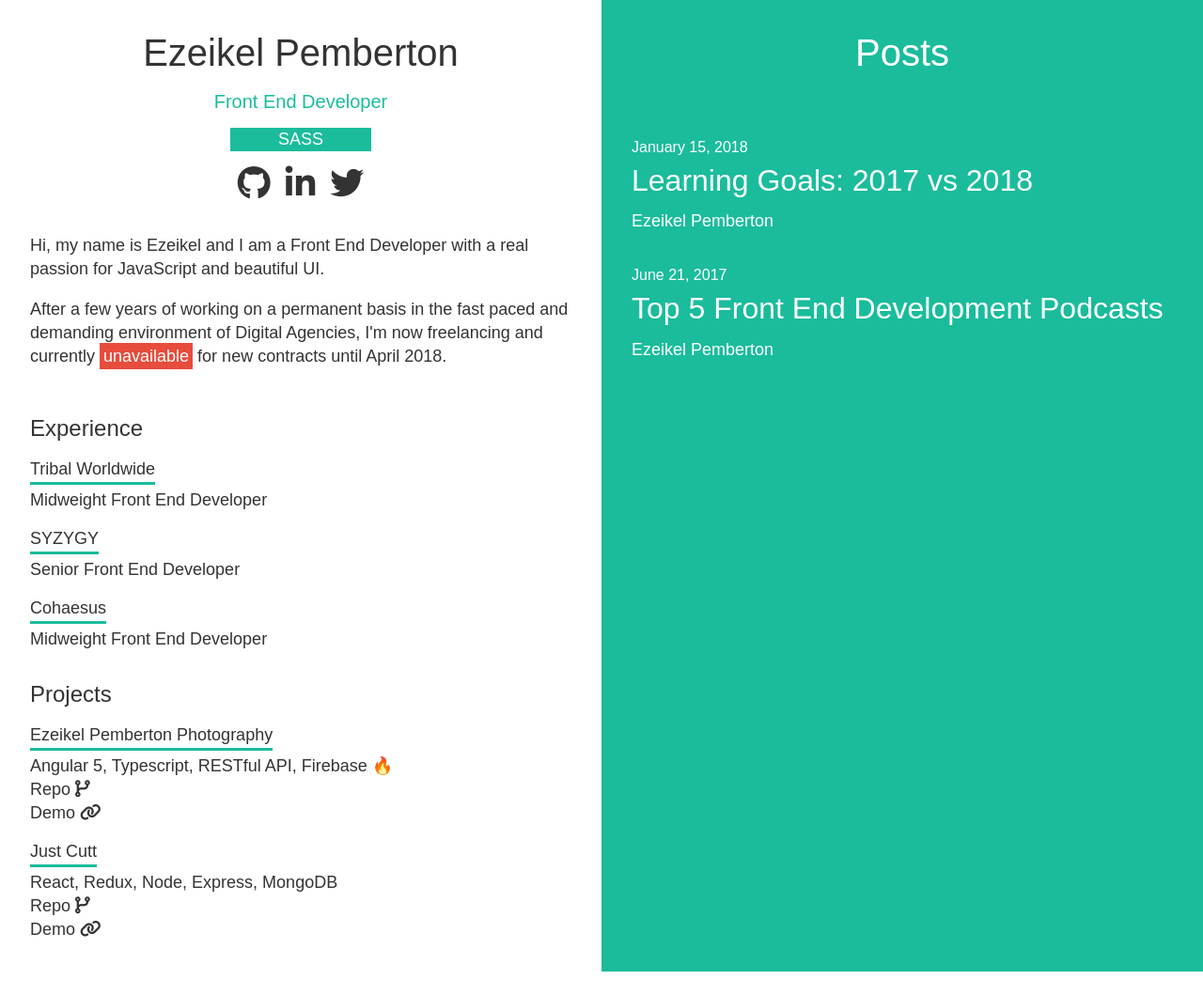
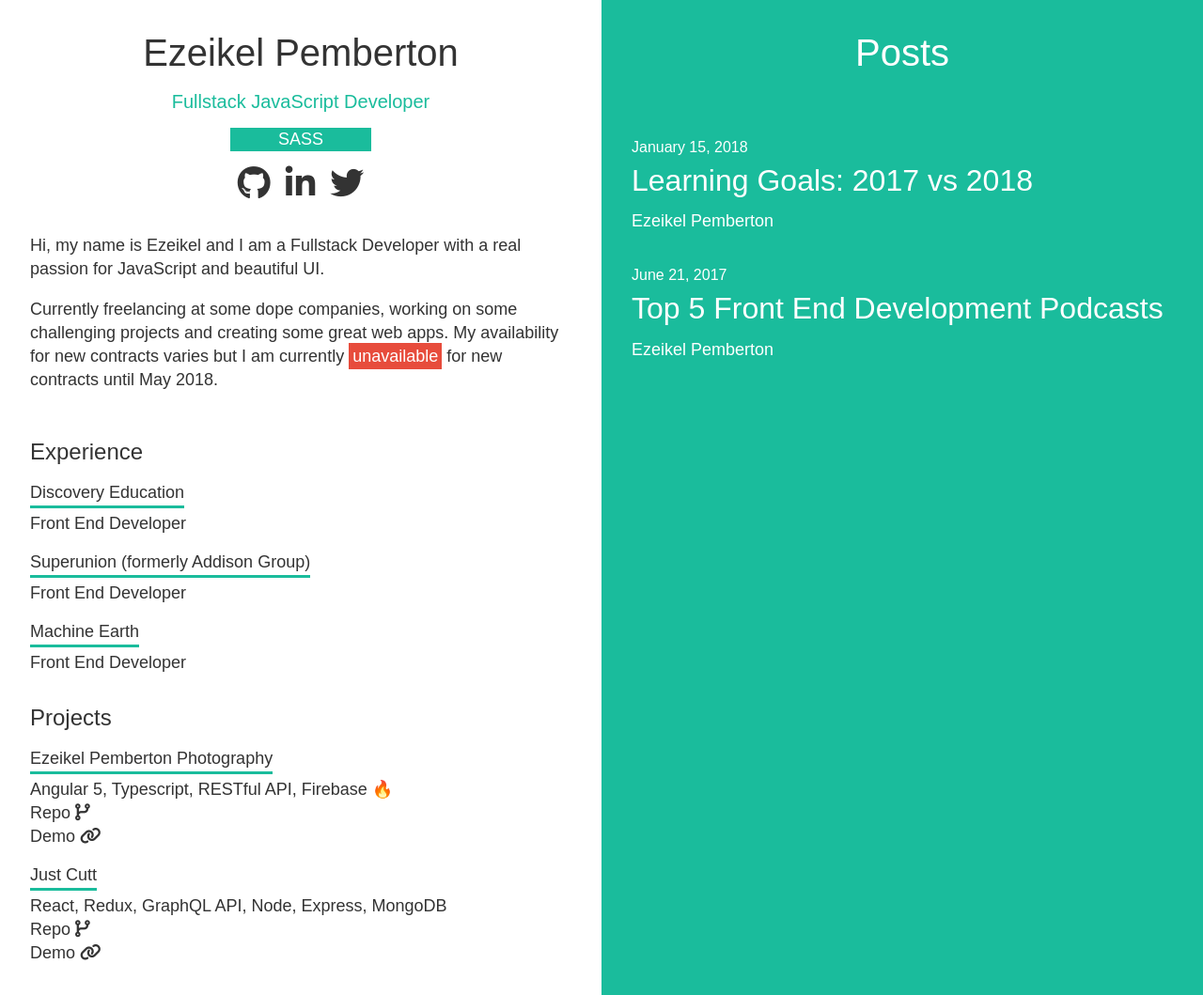
Before and after one commit to ezeikel/ezeikel-personal-blog-web, a Jekyll site: the page built from index.html, in a window 1280 px wide. Shown: the whole page at 94% size. Built offline with Jekyll 4.4.1, drawn with Linux system fonts in a browser that asks for light colours; nearby versions of some CDN libraries; before the commit the page ends 1034 px from its top, so only the background shows below that.

Commit message:
Updates to homepage.

```diff
--- a/_layouts/home.html
+++ b/_layouts/home.html
@@ -6,7 +6,7 @@
       <div class="home">
         <section class="home__about-me">
           <h1 class="about-me__heading">Ezeikel Pemberton</h1>
-          <h5 class="about-me__sub-heading"><span>Front End Developer</span></h5>
+          <h5 class="about-me__sub-heading"><span>Fullstack JavaScript Developer</span></h5>
           <div class="about-me__skills">
             <ul>
               <li>HTML</li>
@@ -44,27 +44,27 @@
           </div>
           <div class="about-me__copy-container">
             <div class="about-me__intro">
-              <p class="about-me__intro">Hi, my name is Ezeikel and I am a Front End Developer with a real passion for JavaScript and beautiful UI.</p><p>After a few years of working on a permanent basis in the fast paced and demanding environment of Digital Agencies, I'm now freelancing and currently <span class="unavailable"><a href="mailto:ezeikelpemberton@gmail.com?subject=Front End Work">unavailable</a></span> for new contracts until April 2018.</p>
+              <p class="about-me__intro">Hi, my name is Ezeikel and I am a Fullstack Developer with a real passion for JavaScript and beautiful UI.</p><p>Currently freelancing at some dope companies, working on some challenging projects and creating some great web apps. My availability for new contracts varies but I am currently <span class="unavailable"><a href="mailto:ezeikelpemberton@gmail.com?subject=Front End Work">unavailable</a></span> for new contracts until May 2018.</p>
             </div>
             <div class="about-me__experience">
               <h4 class="experience__title">Experience</h4>
               <ul class="experience__previous-companies">
                 <li>
                   <ul class="previous-company">
-                      <li class="previous-company__name">Tribal Worldwide</li>
-                      <li class="role">Midweight Front End Developer</li>
+                      <li class="previous-company__name"><a href="http://www.discoveryeducation.com/">Discovery Education</a></li>
+                      <li class="role">Front End Developer</li>
                   </ul>
                 </li>
                 <li>
                   <ul class="previous-company">
-                    <li class="previous-company__name">SYZYGY</li>
-                    <li class="role">Senior Front End Developer</li>
+                      <li class="previous-company__name"><a href="https://www.superunion.com/">Superunion (formerly Addison Group)</a></li>
+                      <li class="role">Front End Developer</li>
                   </ul>
                 </li>
                 <li>
                   <ul class="previous-company">
-                    <li class="previous-company__name">Cohaesus</li>
-                    <li class="role">Midweight Front End Developer</li>
+                    <li class="previous-company__name"><a href="http://machine.earth/">Machine Earth</a></li>
+                    <li class="role">Front End Developer</li>
                   </ul>
                 </li>
               </ul>
@@ -74,7 +74,7 @@
               <ul class="projects__list">
                 <li class="project">
                   <ul class="project__info">
-                    <li class="project__name">Ezeikel Pemberton Photography</li>
+                    <li class="project__name"><a href="http://ezeikelpemberton.com/#/home">Ezeikel Pemberton Photography</a></li>
                     <li class="project__tech">Angular 5, Typescript, RESTful API, Firebase 🔥</li>
                     <li class="project__github-link"><a href="https://github.com/ezeikel/ezeikel-pemberton-photography-web">Repo <i class="fa fa-code-fork" aria-hidden="true"></i></a></li>
                     <li class="project__demo-link"><a href="http://ezeikelpemberton.com">Demo <i class="fa fa-link" aria-hidden="true"></i></a></li>
@@ -82,8 +82,8 @@
                 </li>
                 <li class="project">
                   <ul class="project__info">
-                    <li class="project__name">Just Cutt</li>
-                    <li class="project__tech">React, Redux, Node, Express, MongoDB</li>
+                    <li class="project__name"><a href="https://just-cutt.herokuapp.com/">Just Cutt</a></li>
+                    <li class="project__tech">React, Redux, GraphQL API, Node, Express, MongoDB</li>
                     <li class="project__github-link"><a href="https://github.com/ezeikel/just-cutt-web">Repo <i class="fa fa-code-fork" aria-hidden="true"></i></a></li>
                     <li class="project__demo-link"><a href="https://just-cutt.herokuapp.com/">Demo <i class="fa fa-link" aria-hidden="true"></i></a></li>
                   </ul>
```
Also changed, not shown: _posts/2018-01-15-learning-objectives-2017-vs-2018.md (+0 -1 lines).
